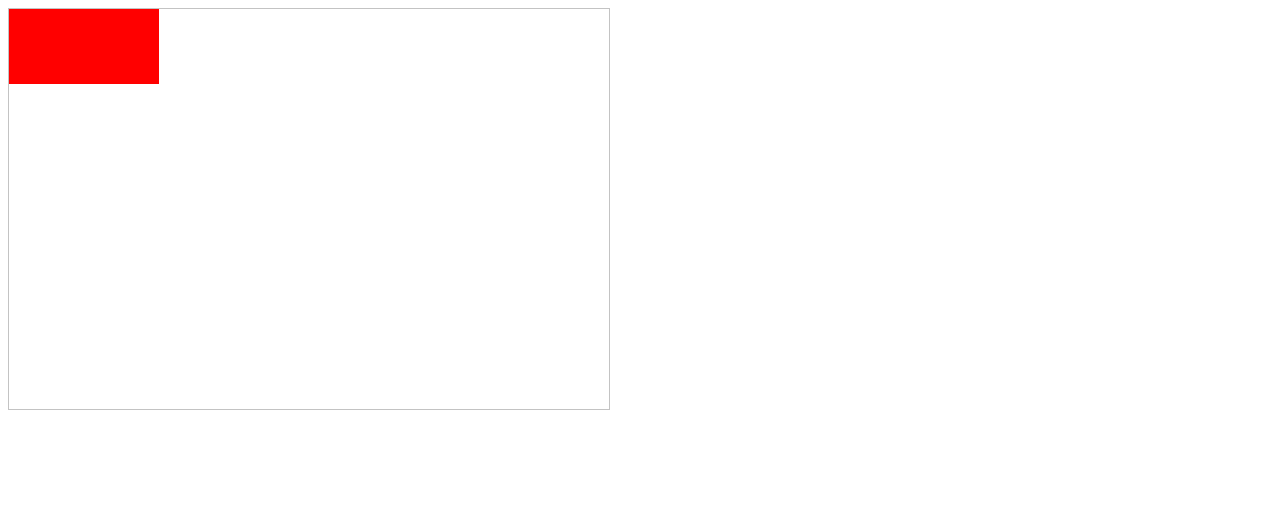
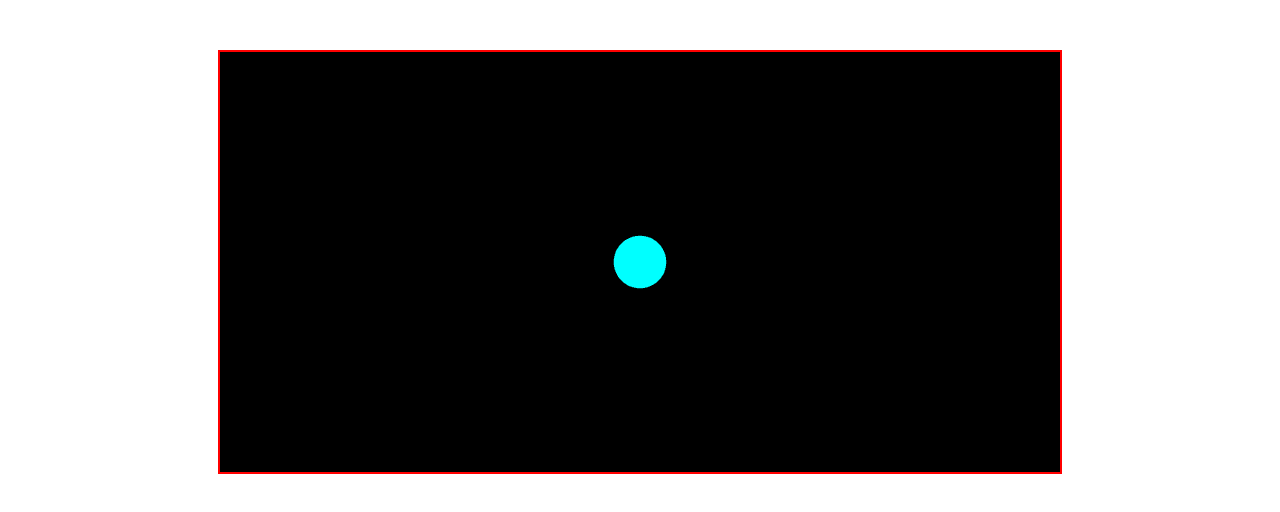
Before and after one commit to ovifrisch/Pool, a plain HTML site: page canvas.html in a window 1280 px wide. Drawn offline with Linux system fonts and the light colour scheme.

Commit message:
i drew a circle

```diff
--- a/canvas.html
+++ b/canvas.html
@@ -1,10 +1,12 @@
 <html>
 	<body>
-		<canvas id="myCanvas" width="600" height="400"
-				style="border:1px solid #c3c3c3;">
-		</canvas>
+		<div class="wrapper" id="wrap1">
+			<canvas id="pool_table" width="840" height="420">
+			</canvas>
+		</div>
 	</body>
 	<head>
+		<link rel="stylesheet" href="table_style.css">
 		<script type="text/javascript" src="canvas_script.js"></script>
 		<script type="text/javascript" src="jquery-3.3.1.js"></script>
 	</head>
--- a/canvas_script.js
+++ b/canvas_script.js
@@ -1,8 +1,113 @@
+var vertexShaderText =
+[
+	'precision mediump float;',
+	'',
+	'attribute vec2 vertPosition;',
+	'',
+	'void main()',
+	'{',
+	'	gl_Position = vec4(vertPosition, 0.0, 1.0);',
+	'}'
+].join('\n');
+
+var fragmentShaderText =
+[
+'precision mediump float;',
+'',
+'void main()',
+'{',
+'	gl_FragColor = vec4(0, 1.0, 1.0, 1.0);',
+'}'
+].join('\n');
+
+
 main();
 
 function main() {
-	var canvas = document.querySelector("#myCanvas");
-	var ctx = canvas.getContext("2d");
-	ctx.fillStyle = "#FF0000";
-	ctx.fillRect(0,0,150,75);
+	var canvas = document.querySelector("#pool_table");
+	var gl = canvas.getContext("webgl");
+
+	if (!gl) {
+		alert("Unable to initialize WebGL. Your browser or machine may not support it.");
+		return;
+	}
+	gl.clearColor(0.0, 0.0, 0.0, 1.0);
+	gl.clear(gl.COLOR_BUFFER_BIT);
+
+	var program = initShaderProgram(gl, vertexShaderText, fragmentShaderText);
+
+
+	//generate circle triangle indices
+	var circleVertices = [];
+	for (var i = 0.0; i < 360; i+=1) {
+		next_i = i + 1;
+		if (i == 359) {
+			next_i = 0;
+		}
+
+		var radian_1 = i * Math.PI / 180;
+		var radian_2 = next_i * Math.PI / 180;
+
+
+		var vert1 = [ Math.sin(radian_1) / 16, Math.cos(radian_1) / 8];
+		var vert2 = [Math.sin(radian_2) / 16, Math.cos(radian_2) / 8];
+		var vert3 = [0, 0];
+
+		circleVertices = circleVertices.concat(vert1);
+		circleVertices = circleVertices.concat(vert2);
+		circleVertices = circleVertices.concat(vert3);
+	}
+
+
+	//do some buffer setup
+	var circleVertexBufferObject = gl.createBuffer();
+	gl.bindBuffer(gl.ARRAY_BUFFER, circleVertexBufferObject);
+	gl.bufferData(gl.ARRAY_BUFFER, new Float32Array(circleVertices), gl.STATIC_DRAW);
+
+	var positionAttribLocation = gl.getAttribLocation(program, 'vertPosition');
+	gl.vertexAttribPointer
+	(
+		positionAttribLocation,//Attribute Loaction
+		2, //Number of elements per attribute, since its a vec2, its 2
+		gl.FLOAT, //type of elements
+		gl.FALSE, //should the data be normalized
+		2 * Float32Array.BYTES_PER_ELEMENT, //size of an individual vertex
+		0 //offset in bytes of the first component in the vertex attribute array
+	);
+
+
+	//draw buffer to the screen
+	gl.enableVertexAttribArray(positionAttribLocation);
+	gl.useProgram(program);
+	gl.drawArrays(gl.TRIANGLES, 0, circleVertices.length / 2);
 }
+
+function initShaderProgram(gl, vsSource, fsSource) {
+	const vertexShader = loadShader(gl, gl.VERTEX_SHADER, vertexShaderText);
+	const fragmentShader = loadShader(gl, gl.FRAGMENT_SHADER, fragmentShaderText);
+
+	const shaderProgram = gl.createProgram();
+	gl.attachShader(shaderProgram, vertexShader);
+	gl.attachShader(shaderProgram, fragmentShader);
+	gl.linkProgram(shaderProgram);
+
+	if (!gl.getProgramParameter(shaderProgram, gl.LINK_STATUS)) {
+		alert('Unable to initialize the shader program: ' + gl.getProgramInfoLog(shaderProgram));
+		return null;
+	}
+
+	return shaderProgram;
+}
+
+function loadShader(gl, type, source) {
+	const shader = gl.createShader(type);
+	gl.shaderSource(shader, source);
+	gl.compileShader(shader);
+
+	if (!gl.getShaderParameter(shader, gl.COMPILE_STATUS)) {
+		alert('An error occurred compiling the shaders: ' + gl.getShaderInfoLog(shader));
+		gl.deleteShader(shader);
+		return null;
+	}
+	return shader;
+}
--- /dev/null
+++ b/table_style.css
@@ -0,0 +1,11 @@
+#wrap1 {
+	margin:auto;
+	width: 840px;
+	margin-top: 50px;
+	border: 2px solid red;
+}
+
+
+#pool_table {
+
+}
```
Also changed, not shown: example.html (added, +197 -0 lines), example.js (added).
